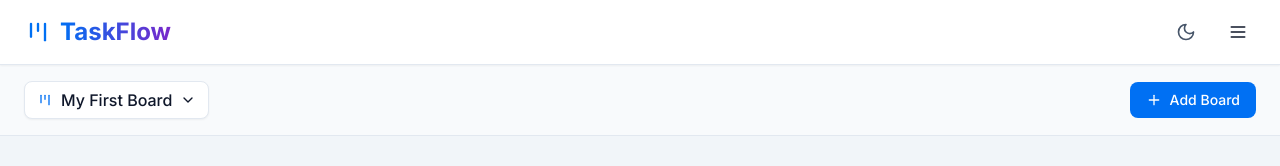
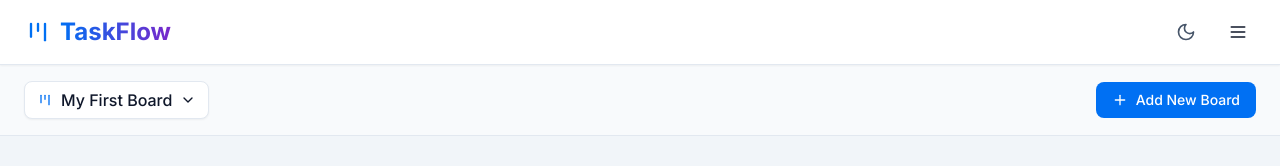
Before and after one commit to apper-canvas/taskflow-fusion, a React (Vite) app: page / in a window 1280 px wide. Shown: the top 166 px of the page. Built offline with nearby package versions, Linux system fonts and the light colour scheme.

Commit message:
Change "Add Board" button text to "Add New Board" for improved clarity

```diff
--- a/src/pages/Home.jsx
+++ b/src/pages/Home.jsx
@@ -155,7 +155,7 @@ const Home = ({ darkMode, toggleDarkMode }) => {
                 className="btn btn-primary"
               >
                 <PlusIcon className="h-4 w-4 mr-2" />
-                Add Board
+                Add New Board
               </button>
             </div>
           </div>
```
